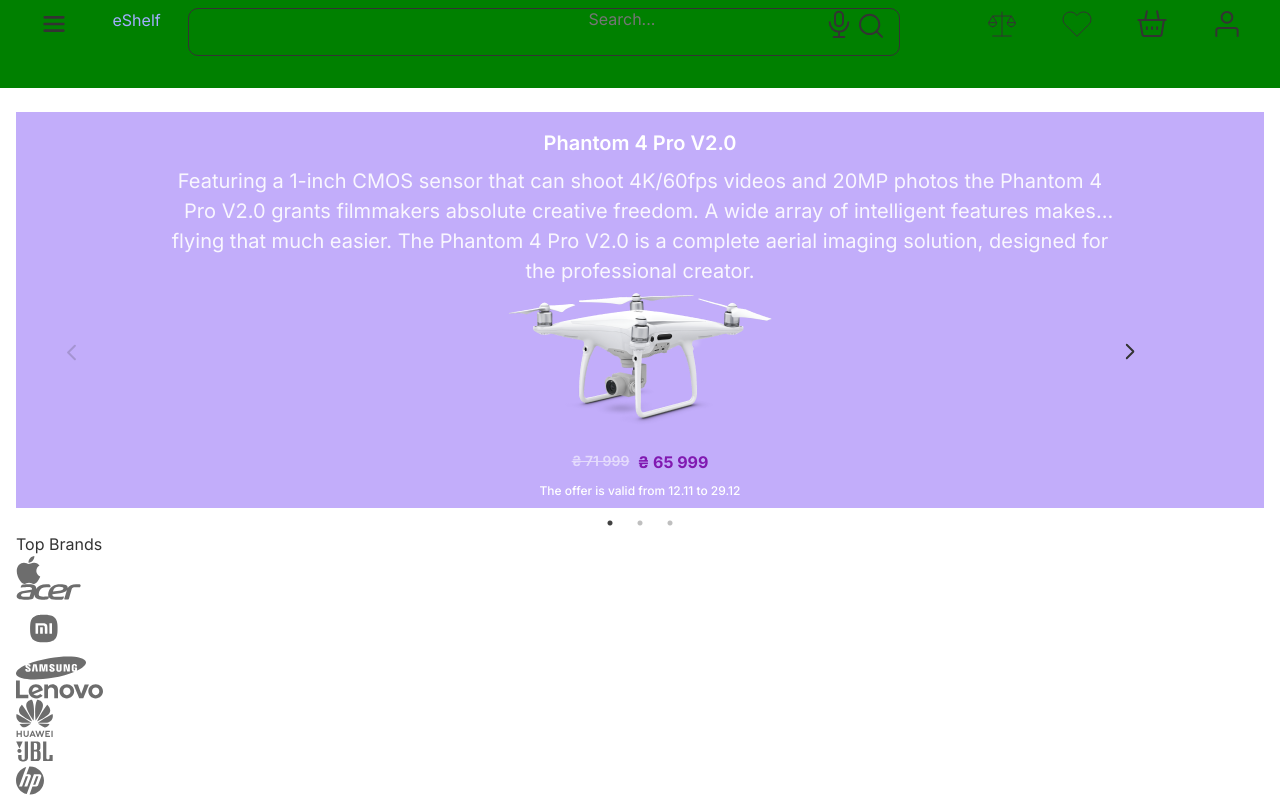
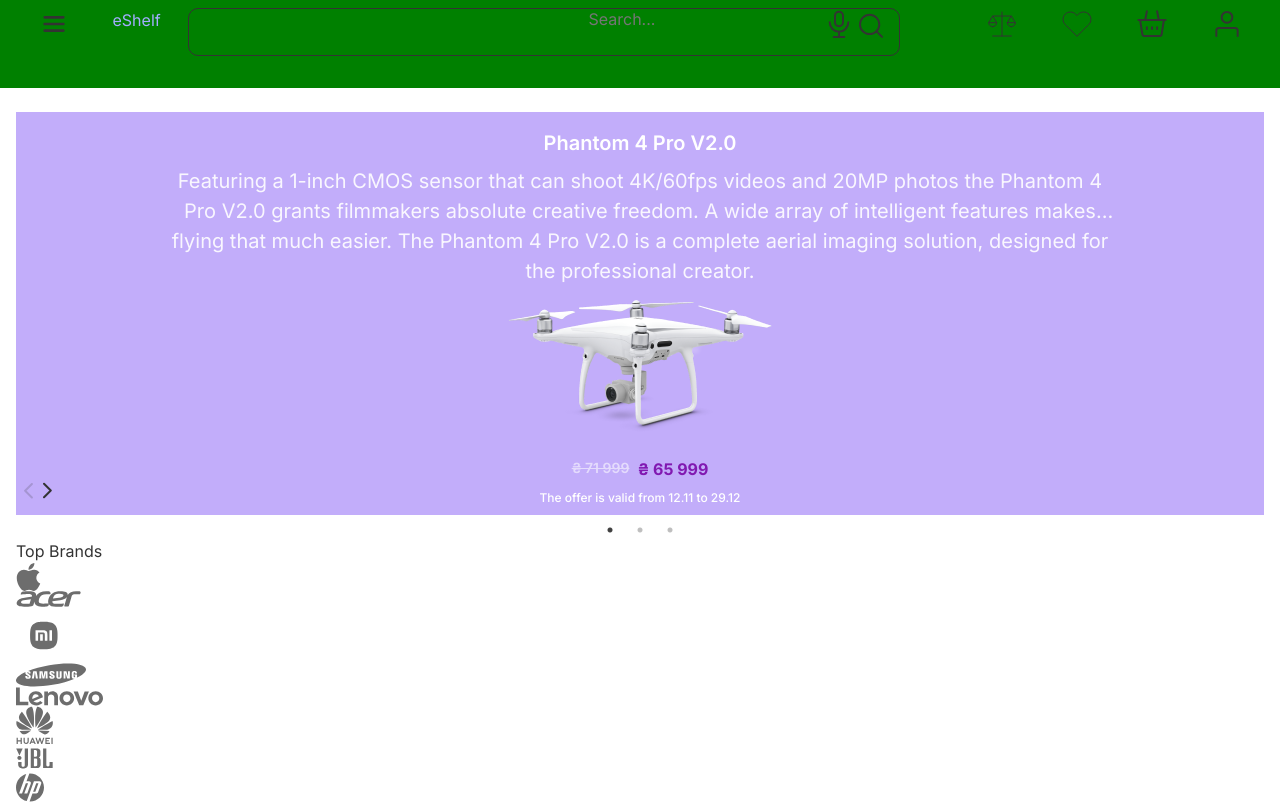
Before and after one commit to VikaBukach/eshelf, a React (Create React App) app: page / in a window 1280 px wide. Built offline with nearby package versions, Linux system fonts and the light colour scheme.

Commit message:
fixed main banner under others breakpoints

```diff
--- a/src/app/components/Main/Sections/Banner_main/Arrow/Arrow.scss
+++ b/src/app/components/Main/Sections/Banner_main/Arrow/Arrow.scss
@@ -1,14 +1,27 @@
+@import "../../../../../../assets/styles/style";
+
 .banner_main-svg {
   cursor: pointer;
   position: absolute;
   top: 50%;
   transform: translateY(-50%);
+
+  @media (min-width: $desktop) {
+    left: 0;
+  }
 }
 
 .banner_main-svg-prev {
   cursor: pointer;
   left: 30px;
   transform: translateY(-350%) translateX(90%);
+
+  @media (min-width: $desktop) {
+
+    display: inline-block;
+    text-align: left;
+    transform: translateY(200%) translateX(110%);
+  }
 }
 
 .banner_main-svg-next {
@@ -16,4 +29,10 @@
   display: flex;
   right: 0;
   transform: translateY(400%) translateX(-100%);
+
+  @media (min-width: $desktop) {
+    transform: translateY(855%) translateX(-100%);
+    display: inline-block;
+    text-align: right;
+  }
 }
--- a/src/app/components/Main/Sections/Banner_main/Banner_main.js
+++ b/src/app/components/Main/Sections/Banner_main/Banner_main.js
@@ -49,7 +49,7 @@ function BannerMain(props) {
                 {slides.map((slide, index) => (
                     <div key={index} className={`banner_main-slider-item banner_main-slider-item-${index + 1}`}>
                         <h1 className="banner_main-title">{slide.title}</h1>
-                        <p className="banner_main-descr">{slide.description}</p>
+                        <h4 className="banner_main-descr">{slide.description}</h4>
                         <Arrow direction="next" onClick={() => sliderRef.current.slickNext()}/>
                         <div className="banner_main-img-container">
                             <img className="banner_main-img" src={slide.imagePath} alt="Quadcopter"/>
--- a/src/app/components/Main/Sections/Banner_main/Banner_main.scss
+++ b/src/app/components/Main/Sections/Banner_main/Banner_main.scss
@@ -2,17 +2,22 @@
 
 .banner_main {
   margin: 24px 0;
+
+
   .banner_main-slider-item {
     padding: 0 17px;
+    @media (min-width: $desktop) {
+      position: relative;
+    }
 
   &-1 {
-    background: #c2adfa;
+    background: $secondary-color-purple-light;
   }
   &-2 {
-    background: linear-gradient(117.07deg, #A2ACFF 0%, #CAADF9 99.79%);
+    background: $main-gradient;
   }
   &-3 {
-    background: linear-gradient(117.07deg, #A2ACFF 0%, #CAADF9 99.79%);
+    background: $main-gradient;
   }
 }
   .banner_main-title {
@@ -22,7 +27,7 @@
     font-weight: 600;
     font-size: 20px;
     line-height: 1.5;
-    color: #fff;
+    color: $secondary-color-white;
   }
   .banner_main-descr {
     margin: 0 auto;
@@ -45,7 +50,7 @@
       width: 665px;
       margin: 0 auto;
       margin-right: 52px;
-      margin-bottom: 50px;
+      margin-bottom: 24px;
       overflow: initial;
       text-align: center;
     }
@@ -78,7 +83,7 @@
     font-size: 14px;
     line-height: 1.5;
     text-decoration: line-through;
-    color: #fff;
+    color: $secondary-color-white;
     opacity: 0.56;
     margin-right: 8px;
   }
@@ -86,13 +91,13 @@
     font-weight: 700;
     font-size: 16px;
     line-height: 1.5;
-    color: #8119b1;
+    color: $secondary-color-purple;
   }
   .banner_main-text {
     font-weight: 500;
     font-size: 12px;
     line-height: 1.5;
-    color: #fff;
+    color: $secondary-color-white;
     display: flex;
     align-items: flex-start;
     justify-content: center;
--- a/src/assets/styles/_variables.scss
+++ b/src/assets/styles/_variables.scss
@@ -17,6 +17,8 @@ $secondary-color-grey-light: #a0a0a0;
 $secondary-color-grey-card: #eceff1;
 $secondary-color-orange: #ffaf12;
 $secondary-color-white: #fff;
+$secondary-color-purple-light: #C2ADFA;
+
 
 // Gradient colors
 $main-background: #a2acff;
```
